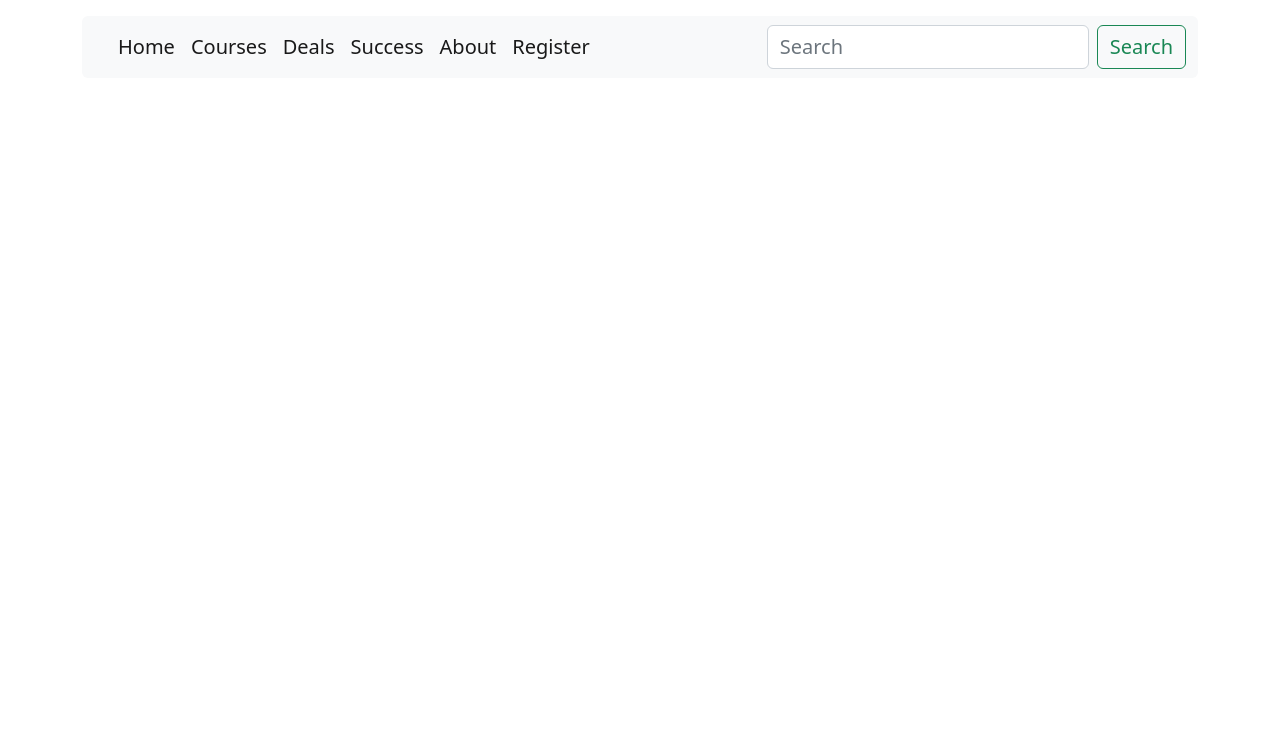
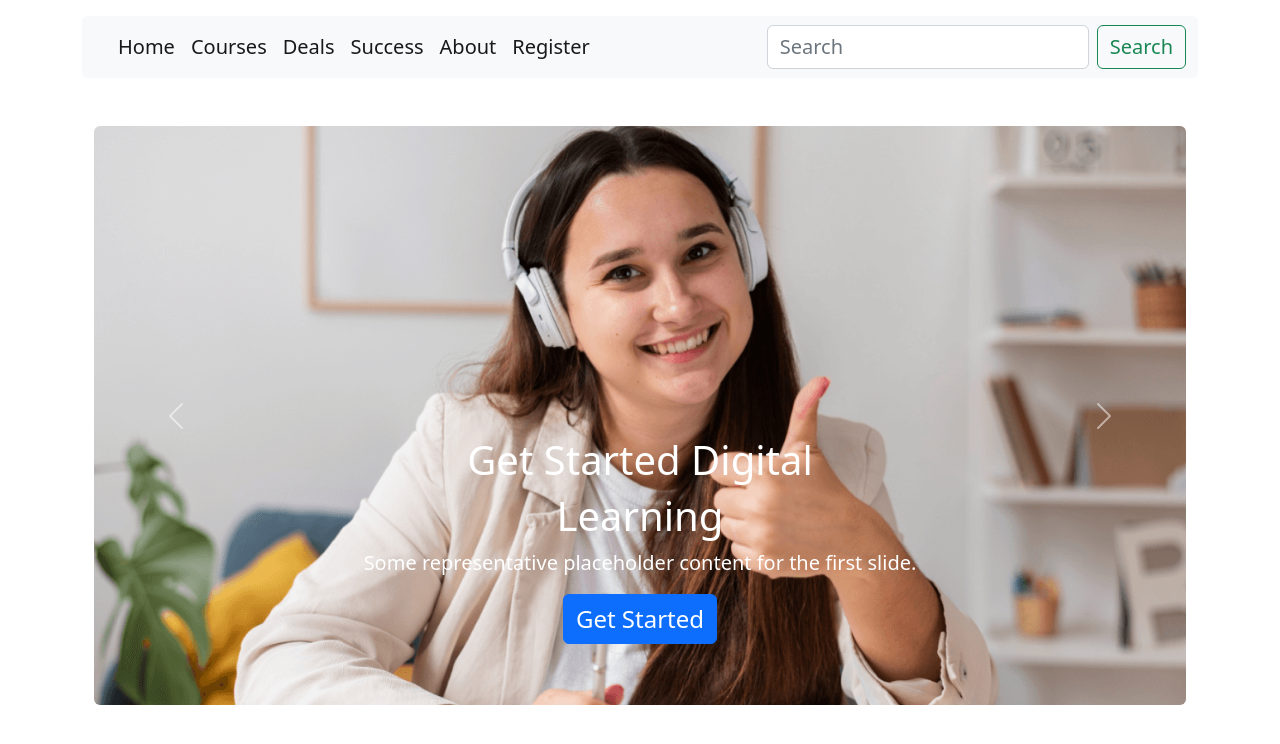
Before and after one commit to MdShamimIslam/Assignment-final-03, a plain HTML site: page index.html in a window 1280 px wide. Drawn offline with nearby package versions, Linux system fonts and the light colour scheme.

Commit message:
image slide added

```diff
--- a/index.html
+++ b/index.html
@@ -57,14 +57,60 @@
                 </div>
             </div>
         </nav>
+        <section class="container mt-5">
+            <div id="carouselExampleCaptions" class="carousel slide" data-bs-ride="false">
+
+                <div class="carousel-inner rounded">
+                    <div class="carousel-item active position-relative">
+                        <img src="images/cover/cover-1.png" class="d-block w-100" alt="...">
+                        <div class="carousel-caption d-none d-md-block top-50">
+                            <h1 class="text-white">Get Started Digital</h1>
+                            <h1 class="text-white">Learning</h1>
+                            <p class="text-white fs-5">Some representative placeholder content for the first slide.</p>
+                            <button class="btn btn-primary fs-4">Get Started</button>
+                        </div>
+                    </div>
+                    <div class="carousel-item position-relative">
+                        <img src="images/cover/cover-2.jpg" class="d-block w-100" alt="...">
+                        <div class="carousel-caption d-none d-md-block top-50">
+                            <h1 class="text-info">Get Started Digital</h1>
+                            <h1 class="text-info">Learning</h1>
+                            <p class="text-info fs-5">Some representative placeholder content for the first slide.</p>
+                            <button class="btn btn-primary fs-4">Get Started</button>
+                        </div>
+                    </div>
+                    <div class="carousel-item position-relative">
+                        <img src="images/cover/cover-3.jpg" class="d-block w-100" alt="...">
+                        <div class="carousel-caption d-none d-md-block top-50">
+                            <h1 class="text-white">Get Started Digital</h1>
+                            <h1 class="text-white">Learning</h1>
+                            <p class="text-white fs-5">Some representative placeholder content for the first slide.</p>
+                            <button class="btn btn-primary fs-4">Get Started</button>
+                        </div>
+                    </div>
+                </div>
+                <button class="carousel-control-prev" type="button" data-bs-target="#carouselExampleCaptions"
+                    data-bs-slide="prev">
+                    <span class="carousel-control-prev-icon" aria-hidden="true"></span>
+                    <span class="visually-hidden">Previous</span>
+                </button>
+                <button class="carousel-control-next" type="button" data-bs-target="#carouselExampleCaptions"
+                    data-bs-slide="next">
+                    <span class="carousel-control-next-icon" aria-hidden="true"></span>
+                    <span class="visually-hidden">Next</span>
+                </button>
+            </div>
+        </section>
+    </header>
+
+    <!-- header part end -->
 
 
 
 
-
-        <script src="https://cdn.jsdelivr.net/npm/bootstrap@5.2.0/dist/js/bootstrap.bundle.min.js"
-            integrity="sha384-A3rJD856KowSb7dwlZdYEkO39Gagi7vIsF0jrRAoQmDKKtQBHUuLZ9AsSv4jD4Xa"
-            crossorigin="anonymous"></script>
+    <script src="https://cdn.jsdelivr.net/npm/bootstrap@5.2.0/dist/js/bootstrap.bundle.min.js"
+        integrity="sha384-A3rJD856KowSb7dwlZdYEkO39Gagi7vIsF0jrRAoQmDKKtQBHUuLZ9AsSv4jD4Xa"
+        crossorigin="anonymous"></script>
 </body>
 
 </html>
```
